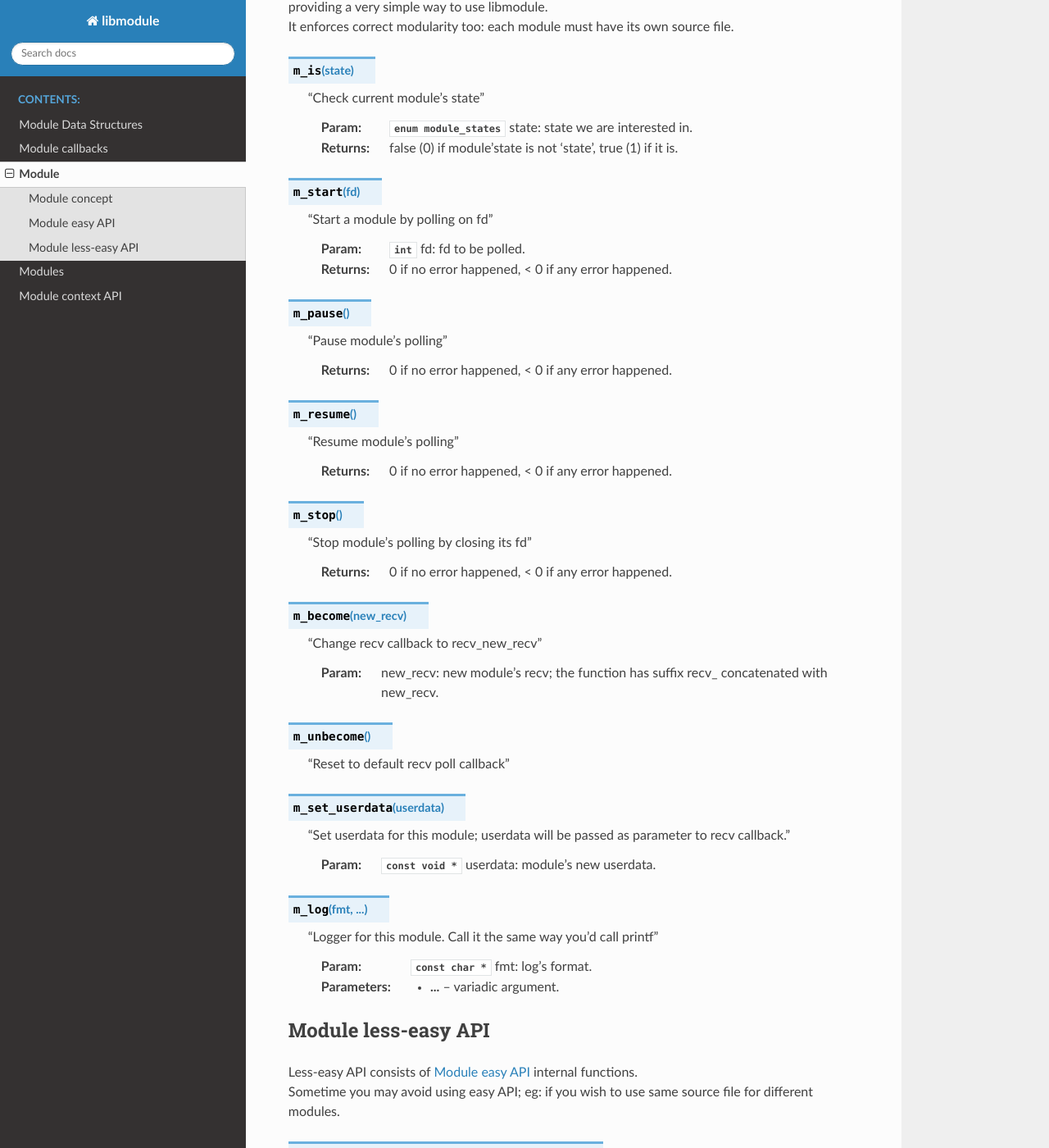
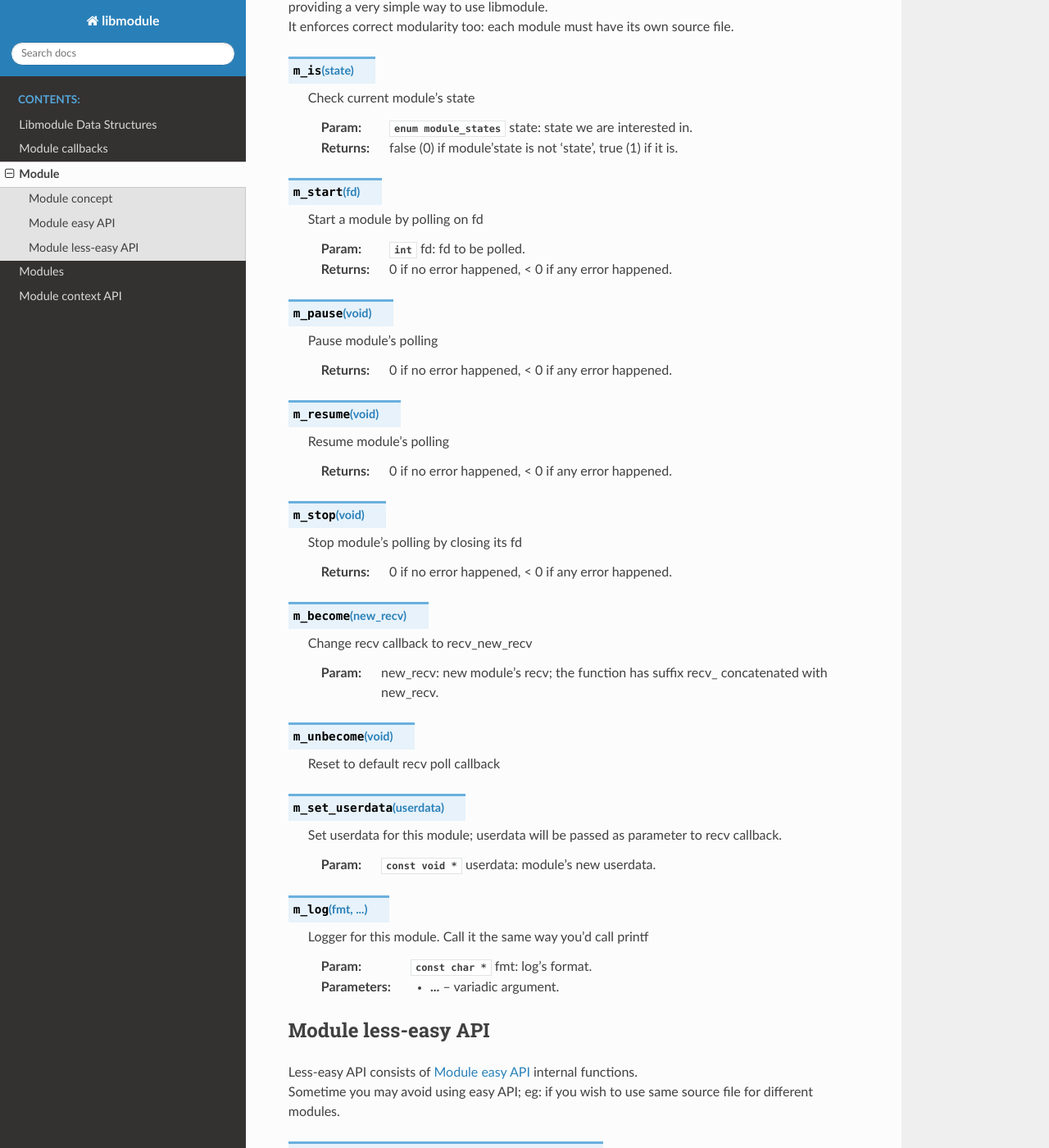
Before and after one commit to FedeDP/libmodule, a Sphinx documentation site: the page built from docs/src/module.rst, in a window 1280 px wide and 1400 px high, scrolled down 654 px. Shown: the whole window at 82% size. Built offline with Sphinx 7.4.7 and the Read the Docs theme 2.0.0, drawn with Linux system fonts in a browser that asks for light colours; some of the changed text lies outside the part shown.

Commit message:
Some small fixes in doc

```diff
--- a/docs/src/data_structures.rst
+++ b/docs/src/data_structures.rst
@@ -1,5 +1,5 @@
-Module Data Structures
-======================
+Libmodule Data Structures
+=========================
 
 .. code::
 
--- a/docs/src/module.rst
+++ b/docs/src/module.rst
@@ -31,55 +31,55 @@ It enforces correct modularity too: each module must have its own source file.
 
 .. c:macro:: m_is(state)
 
-  "Check current module's state"
+  Check current module's state
 
   :param: :c:type:`enum module_states` state: state we are interested in.
   :returns: false (0) if module'state is not 'state', true (1) if it is.
 
 .. c:macro:: m_start(fd)
 
-  "Start a module by polling on fd"
+  Start a module by polling on fd
 
   :param: :c:type:`int` fd: fd to be polled.
   :returns: 0 if no error happened, < 0 if any error happened.
 
-.. c:macro:: m_pause()
+.. c:macro:: m_pause(void)
 
-  "Pause module's polling"
+  Pause module's polling
 
   :returns: 0 if no error happened, < 0 if any error happened.
 
-.. c:macro:: m_resume()
+.. c:macro:: m_resume(void)
 
-  "Resume module's polling"
+  Resume module's polling
 
   :returns: 0 if no error happened, < 0 if any error happened.
 
-.. c:macro:: m_stop()
+.. c:macro:: m_stop(void)
 
-  "Stop module's polling by closing its fd"
+  Stop module's polling by closing its fd
 
   :returns: 0 if no error happened, < 0 if any error happened.
 
 .. c:macro:: m_become(new_recv)
 
-  "Change recv callback to recv_new_recv"
+  Change recv callback to recv_new_recv
 
   :param: new_recv: new module's recv; the function has suffix \recv_ concatenated with new_recv.
 
-.. c:macro:: m_unbecome()
+.. c:macro:: m_unbecome(void)
 
-  "Reset to default recv poll callback"
+  Reset to default recv poll callback
 
 .. c:macro:: m_set_userdata(userdata)
 
-  "Set userdata for this module; userdata will be passed as parameter to recv callback."
+  Set userdata for this module; userdata will be passed as parameter to recv callback.
 
   :param: :c:type:`const void *` userdata: module's new userdata.
 
 .. c:macro:: m_log(fmt, ...)
 
-  "Logger for this module. Call it the same way you'd call printf"
+  Logger for this module. Call it the same way you'd call printf
 
   :param: :c:type:`const char *` fmt: log's format.
   :param ...: variadic argument.
@@ -92,7 +92,7 @@ Sometime you may avoid using easy API; eg: if you wish to use same source file f
 
 .. c:function:: module_register(name, ctx_name, self, hook)
 
-  "Register a new module"
+  Register a new module
 
   :param: :c:type:`const char *` name: module's name.
   :param: :c:type:`const char *` ctx_name: module's context name. A new context will be created if it cannot be found.
@@ -115,7 +115,7 @@ Sometime you may avoid using easy API; eg: if you wish to use same source file f
 
 .. c:function:: module_start(self, fd)
 
-  "Start a module by polling on fd"
+  Start a module by polling on fd
 
   :param: :c:type:`const void *` self: pointer to module's handler.
   :param: :c:type:`int` fd: fd to be polled.
@@ -123,39 +123,39 @@ Sometime you may avoid using easy API; eg: if you wish to use same source file f
 
 .. c:function:: module_pause(self)
 
-  "Pause module's polling"
+  Pause module's polling
 
   :param: :c:type:`const void *` self: pointer to module's handler.
 
 .. c:function:: module_resume(self)
 
-  "Resume module's polling"
+  Resume module's polling
 
   :param: :c:type:`const void *` self: pointer to module's handler.
 
 .. c:function:: module_stop(self)
 
-  "Stop module's polling by closing its fd"
+  Stop module's polling by closing its fd
 
   :param: :c:type:`const void *` self: pointer to module's handler.
 
 .. c:macro:: module_become(self, new_recv)
 
-  "Change recv callback to new_recv"
+  Change recv callback to new_recv
 
   :param: :c:type:`const void *` self: pointer to module's handler.
   :param: :c:type:`recv_cb` new_recv: new module's recv.
 
 .. c:function:: module_set_userdata(self, userdata)
 
-  "Set userdata for this module; userdata will be passed as parameter to recv callback."
+  Set userdata for this module; userdata will be passed as parameter to recv callback.
 
   :param: :c:type:`const void *` self: pointer to module's handler.
   :param: :c:type:`const void *` userdata: module's new userdata.
 
 .. c:function:: module_log(self, fmt, ...)
 
-  "Module's logger"
+  Module's logger
 
   :param: :c:type:`const void *` self: pointer to module's handler.
   :param: :c:type:`const char *` fmt: log's format.
```
Also changed, not shown: other parts of docs/src/module.rst (+2 -2 lines), docs/src/module_callbacks.rst (+10 -10 lines), docs/src/modules.rst (+8 -8 lines).
